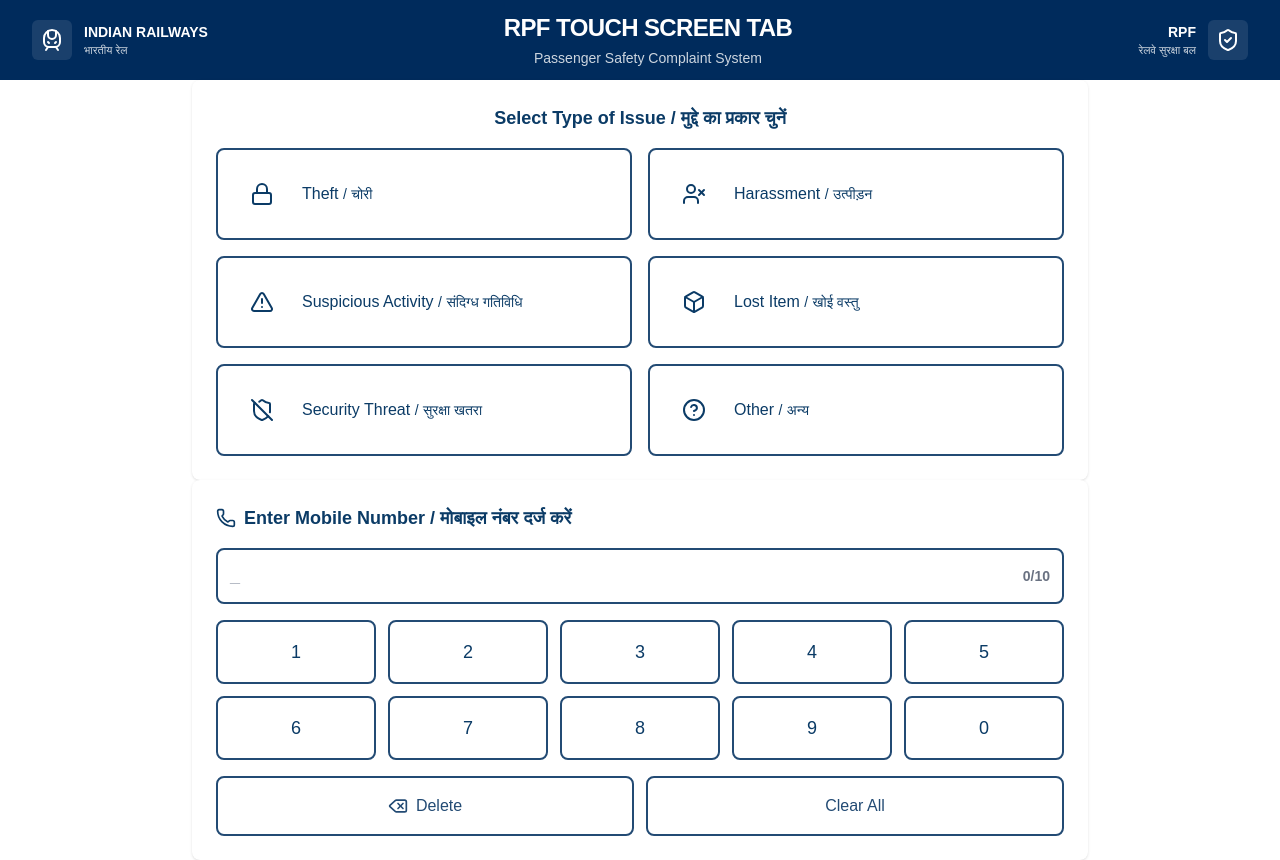
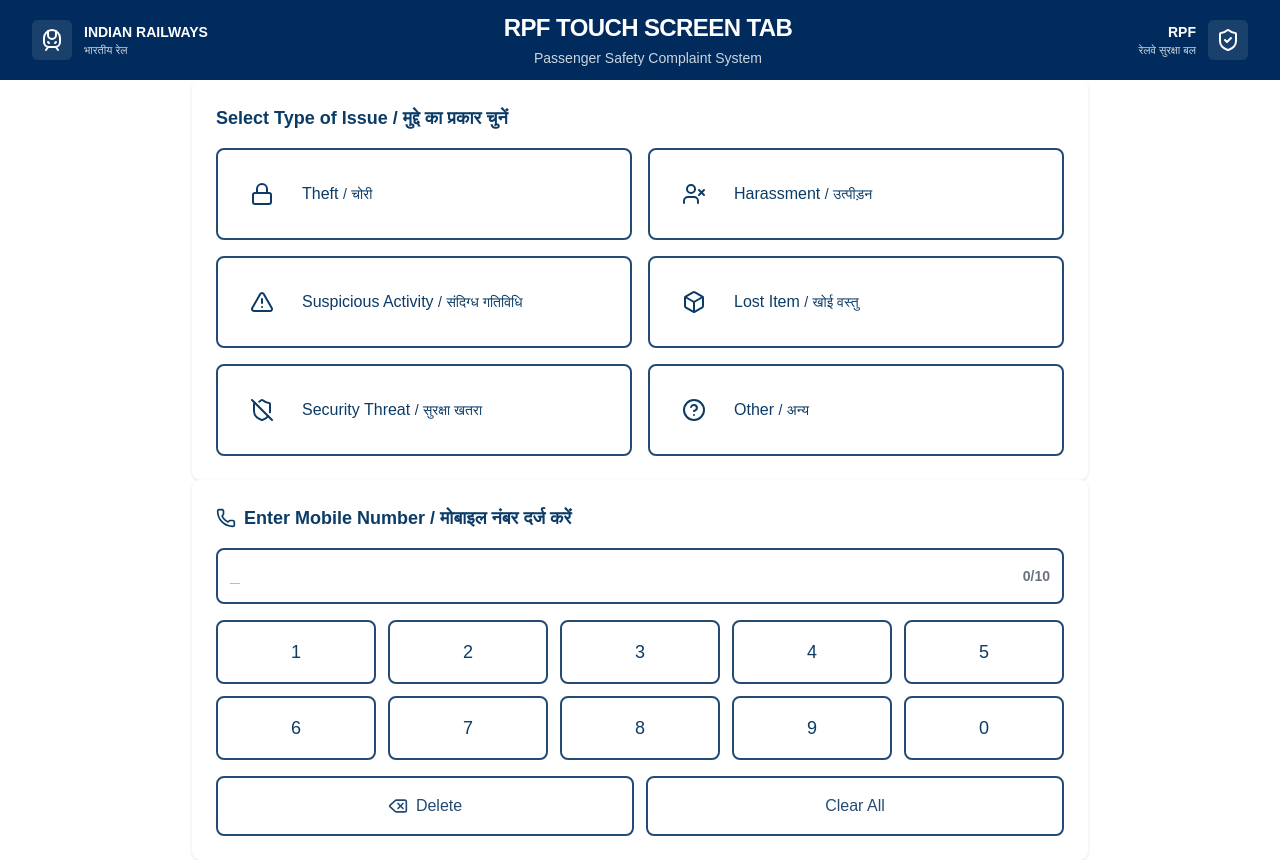
Before and after one commit to JWS-Technology/rpf-frontend, a Next.js app: page / in a window 1280 px wide. Built offline with nearby package versions, Linux system fonts and the light colour scheme.

Commit message:
[chore] changed text position

```diff
--- a/app/components/IssueSelector.tsx
+++ b/app/components/IssueSelector.tsx
@@ -67,7 +67,7 @@
       aria-label="Select Type of Issue"
       className="bg-white rounded-lg shadow-sm p-6 max-w-4xl mx-auto"
     >
-      <h2 className=" text-center text-lg font-semibold text-[#0b3b66] mb-4">
+      <h2 className=" text-left text-lg font-semibold text-[#0b3b66] mb-4">
         Select Type of Issue / मुद्दे का प्रकार चुनें
       </h2>
 
```
